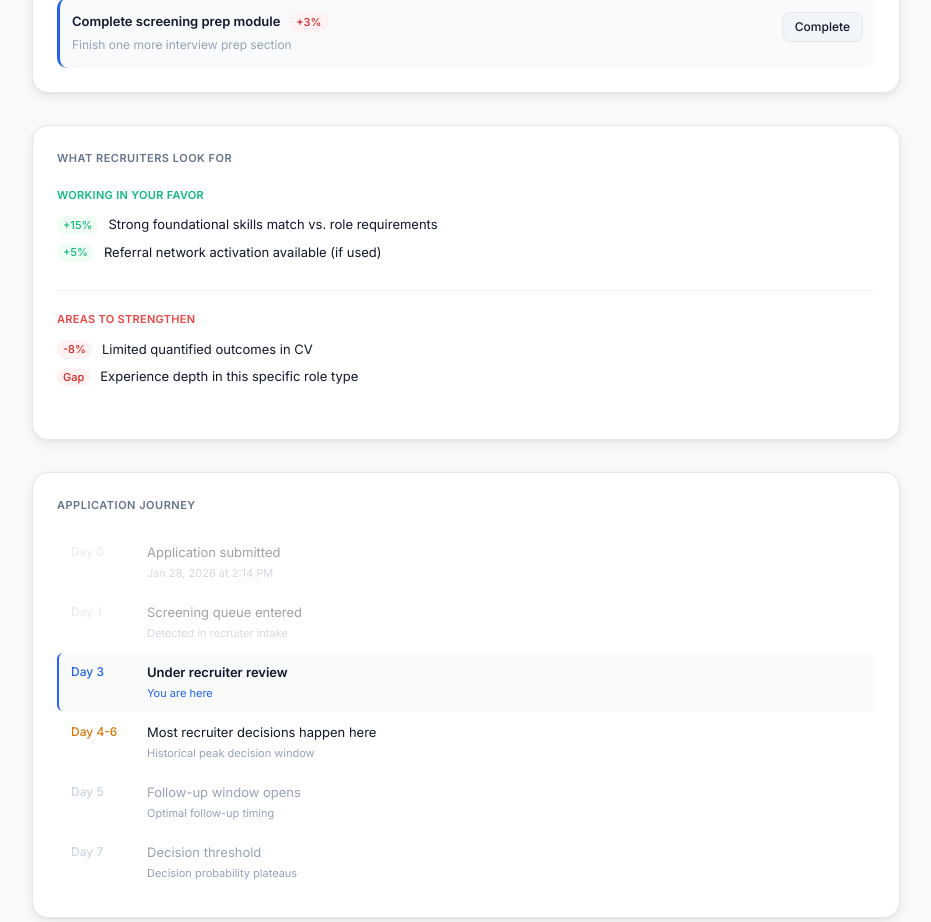
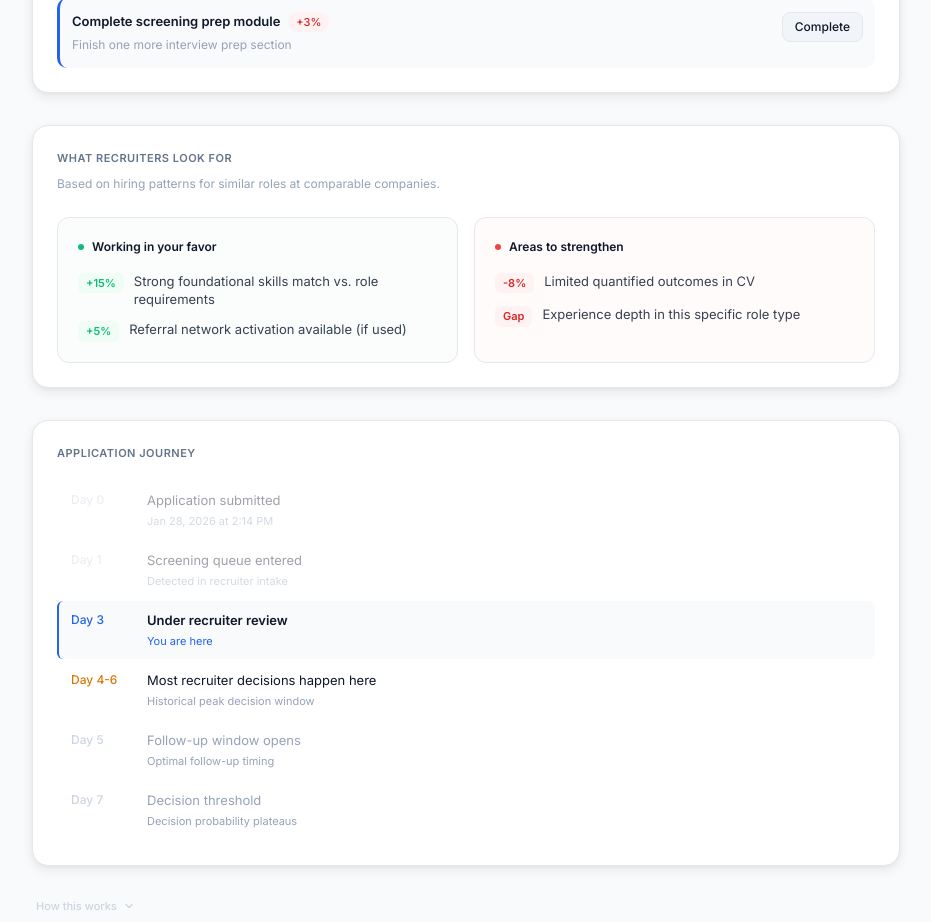
Before and after one commit to theohospiads/jobtrackv4, a Next.js app: page /actions/1 in a window 1280 px wide. Shown: the part 1280-2202 px from the top of the page, without its empty margins (174-1105 px from the left). Built offline with nearby package versions, Linux system fonts and the light colour scheme; sample sign-in values are in the browser's storage.

Commit message:
style: redesign "What Recruiters Look For" section
Update layout, tag items, and visual grouping for better design.

```diff
--- a/components/application-insights-hub.tsx
+++ b/components/application-insights-hub.tsx
@@ -143,44 +143,62 @@ export function ApplicationInsightsHub({
       </div>
 
           {/* What Recruiters Look For */}
-          <div style={{ ...card, overflow: 'hidden', padding: 24 }}>
-              <p style={{ fontSize: 11, fontWeight: 600, color: '#64748B', margin: '0 0 20px 0', textTransform: 'uppercase', letterSpacing: '0.5px' }}>
+          <div style={{ ...card, padding: 24 }}>
+              <p style={{ fontSize: 11, fontWeight: 600, color: '#64748B', margin: '0 0 8px 0', textTransform: 'uppercase', letterSpacing: '0.5px' }}>
                 What Recruiters Look For
               </p>
-              <div style={{ display: 'flex', flexDirection: 'column', gap: 0 }}>
-                {/* Positive */}
-                <div style={{ paddingBottom: 20 }}>
-                  <p style={{ fontSize: 11, fontWeight: 600, color: '#10B981', margin: '0 0 12px 0', textTransform: 'uppercase', letterSpacing: '0.3px' }}>
+              <p style={{ fontSize: 12, color: '#94A3B8', margin: '0 0 24px 0' }}>
+                Based on hiring patterns for similar roles at comparable companies.
+              </p>
+
+              <div style={{ display: 'grid', gridTemplateColumns: '1fr 1fr', gap: 16 }}>
+                {/* Working in your favor */}
+                <div style={{ padding: 20, background: '#FAFDFB', borderRadius: 12, border: '1px solid #E5E7EB' }}>
+                  <div style={{ display: 'flex', gap: 8, alignItems: 'center', marginBottom: 16 }}>
+                    <div style={{ width: 6, height: 6, borderRadius: '50%', background: '#10B981', flexShrink: 0 }} />
+                    <p style={{ fontSize: 12, fontWeight: 600, color: '#0F172A', margin: 0 }}>
                       Working in your favor
                     </p>
+                  </div>
+                  <div style={{ display: 'flex', flexDirection: 'column', gap: 12 }}>
                     {[
                       { tag: '+15%', text: 'Strong foundational skills match vs. role requirements' },
                       { tag: '+5%', text: 'Referral network activation available (if used)' },
                     ].map((s, i) => (
-                    <div key={i} style={{ display: 'flex', gap: 10, alignItems: 'center', marginBottom: 8 }}>
-                      <span style={{ fontSize: 11, fontWeight: 500, color: '#10B981', background: '#F0FDF4', padding: '1px 6px', borderRadius: 10 }}>{s.tag}</span>
-                      <span style={{ fontSize: 13, color: '#0F172A' }}>{s.text}</span>
+                      <div key={i} style={{ display: 'flex', gap: 10, alignItems: 'flex-start' }}>
+                        <span style={{
+                          fontSize: 11, fontWeight: 600, color: '#10B981', background: '#F0FDF4',
+                          padding: '2px 8px', borderRadius: 6, flexShrink: 0, marginTop: 1,
+                        }}>{s.tag}</span>
+                        <span style={{ fontSize: 13, color: '#374151', lineHeight: '1.4' }}>{s.text}</span>
                       </div>
                     ))}
                   </div>
+                </div>
 
-                {/* Friction */}
-                <div style={{ paddingTop: 20, paddingBottom: 20, borderTop: '1px solid #F1F5F9' }}>
-                  <p style={{ fontSize: 11, fontWeight: 600, color: '#EF4444', margin: '0 0 12px 0', textTransform: 'uppercase', letterSpacing: '0.3px' }}>
+                {/* Areas to strengthen */}
+                <div style={{ padding: 20, background: '#FFFBFB', borderRadius: 12, border: '1px solid #E5E7EB' }}>
+                  <div style={{ display: 'flex', gap: 8, alignItems: 'center', marginBottom: 16 }}>
+                    <div style={{ width: 6, height: 6, borderRadius: '50%', background: '#EF4444', flexShrink: 0 }} />
+                    <p style={{ fontSize: 12, fontWeight: 600, color: '#0F172A', margin: 0 }}>
                       Areas to strengthen
                     </p>
+                  </div>
+                  <div style={{ display: 'flex', flexDirection: 'column', gap: 12 }}>
                     {[
                       { tag: '-8%', text: 'Limited quantified outcomes in CV' },
                       { tag: 'Gap', text: 'Experience depth in this specific role type' },
                     ].map((s, i) => (
-                    <div key={i} style={{ display: 'flex', gap: 10, alignItems: 'center', marginBottom: 8 }}>
-                      <span style={{ fontSize: 11, fontWeight: 500, color: '#DC2626', background: '#FEF2F2', padding: '1px 6px', borderRadius: 10 }}>{s.tag}</span>
-                      <span style={{ fontSize: 13, color: '#0F172A' }}>{s.text}</span>
+                      <div key={i} style={{ display: 'flex', gap: 10, alignItems: 'flex-start' }}>
+                        <span style={{
+                          fontSize: 11, fontWeight: 600, color: '#DC2626', background: '#FEF2F2',
+                          padding: '2px 8px', borderRadius: 6, flexShrink: 0, marginTop: 1,
+                        }}>{s.tag}</span>
+                        <span style={{ fontSize: 13, color: '#374151', lineHeight: '1.4' }}>{s.text}</span>
                       </div>
                     ))}
                   </div>
-
-
+                </div>
               </div>
           </div>
 
```
Lines whose indentation alone changed are shown as unchanged.
